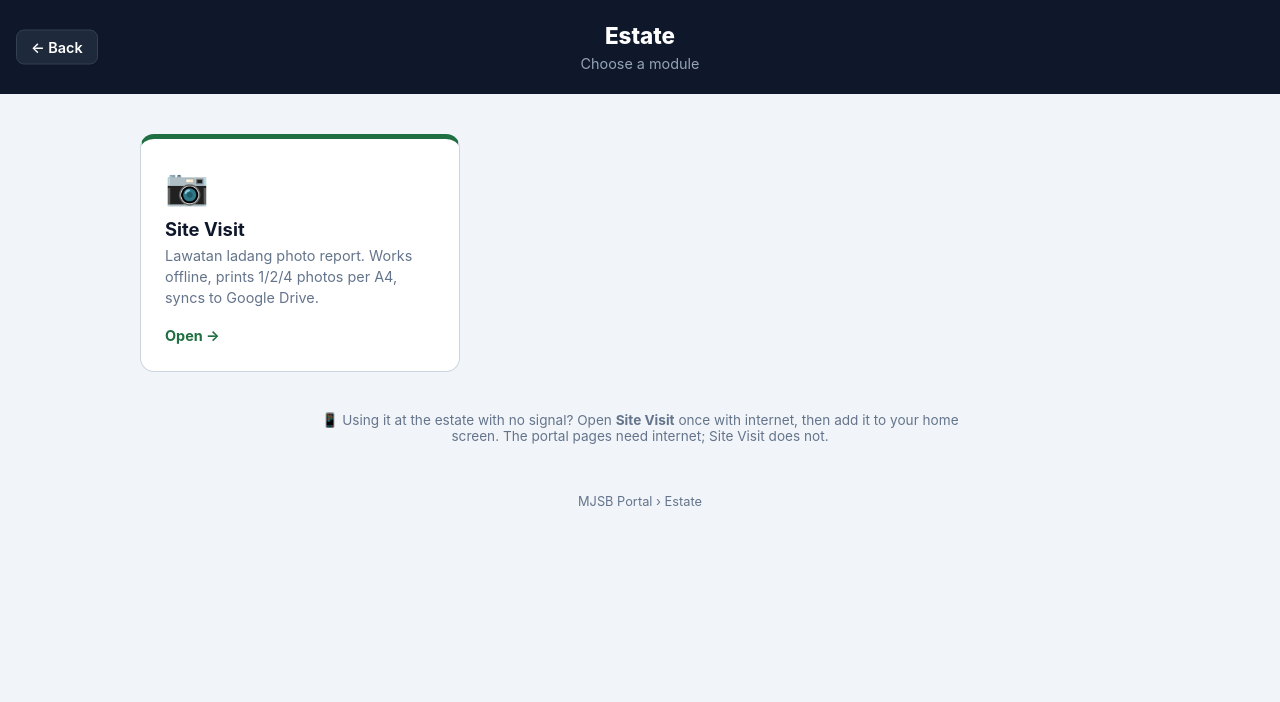
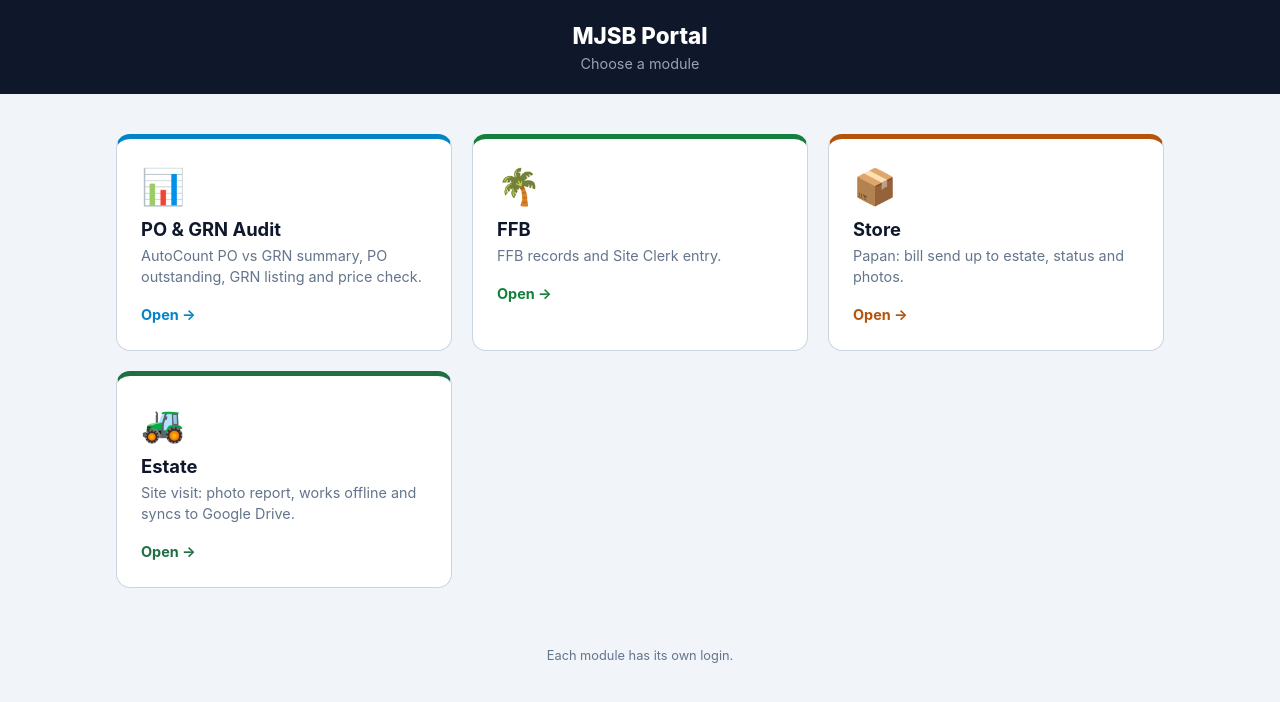
Before and after one commit to MJSB-LEE/MJSB-LEE.github.io, a plain HTML site: page index.html in a window 1280 px wide. Drawn offline with Linux system fonts and the light colour scheme.

Commit message:
Update index.html

```diff
--- a/index.html
+++ b/index.html
@@ -3,17 +3,15 @@
 <head>
 <meta charset="utf-8">
 <meta name="viewport" content="width=device-width, initial-scale=1">
-<title>Estate · MJSB Portal</title>
+<title>MJSB Portal</title>
 <style>
   :root{--bg:#f1f5f9;--card:#fff;--text:#1e293b;--muted:#64748b;--border:#cbd5e1;--navy:#0f172a}
   *{box-sizing:border-box}
   body{margin:0;font-family:Inter,"Segoe UI",system-ui,sans-serif;background:var(--bg);color:var(--text);min-height:100vh}
-  header{background:var(--navy);color:#fff;padding:22px 16px;text-align:center;position:relative}
+  header{background:var(--navy);color:#fff;padding:22px 16px;text-align:center}
   header h1{margin:0;font-size:1.4rem;font-weight:800}
   header p{margin:6px 0 0;color:#94a3b8;font-size:.9rem}
-  .back{position:absolute;left:16px;top:50%;transform:translateY(-50%);color:#fff;text-decoration:none;font-size:.9rem;font-weight:600;border:1px solid #334155;border-radius:8px;padding:8px 14px;background:#1e293b}
-  .back:hover{background:#334155}
-  main{max-width:1080px;margin:40px auto;padding:0 16px;display:grid;grid-template-columns:repeat(auto-fill,minmax(260px,320px));gap:20px;justify-content:center}
+  main{max-width:1080px;margin:40px auto;padding:0 16px;display:grid;grid-template-columns:repeat(auto-fit,minmax(260px,1fr));gap:20px}
   a.card{display:block;background:var(--card);border:1px solid var(--border);border-radius:14px;padding:26px 24px;text-decoration:none;color:inherit;border-top:5px solid var(--c);transition:transform .12s,box-shadow .12s}
   .card.soon{display:block;background:#f8fafc;border:1px dashed var(--border);border-radius:14px;padding:26px 24px;border-top:5px solid var(--c);opacity:.75;cursor:default}
   a.card:hover{transform:translateY(-3px);box-shadow:0 10px 24px rgba(15,23,42,.12)}
@@ -21,26 +19,25 @@
   .card h2{margin:10px 0 6px;font-size:1.15rem;color:var(--navy)}
   .card p{margin:0 0 16px;color:var(--muted);font-size:.9rem;line-height:1.45}
   .go{font-weight:700;color:var(--c);font-size:.9rem}
-  .tip{max-width:700px;margin:0 auto 30px;padding:0 16px;color:var(--muted);font-size:.85rem;text-align:center}
   footer{text-align:center;color:var(--muted);font-size:.8rem;padding:20px 16px}
-  @media (max-width:600px){ .back{position:static;transform:none;display:inline-block;margin-bottom:12px} main{grid-template-columns:1fr} }
 </style>
 </head>
 <body>
 <header>
-  <a class="back" href="../">← Back</a>
-  <h1>Estate</h1>
+  <h1>MJSB Portal</h1>
   <p>Choose a module</p>
 </header>
 <main id="mods"></main>
-<p class="tip">📱 Using it at the estate with no signal? Open <b>Site Visit</b> once with internet, then add it to your home screen. The portal pages need internet; Site Visit does not.</p>
-<footer>MJSB Portal › Estate</footer>
+<footer>Each module has its own login.</footer>
 <script>
-/* ===== EDIT HERE to add estate modules =====
-   link = where the module is. "../lawatan-ladang/" = the GitHub repo named "lawatan-ladang"
-   soon:true = shows "Coming soon" and cannot be clicked */
+/* ===== EDIT HERE to add / rename modules =====
+   link = the GitHub repo name (e.g. repo "po" → "po/")
+   soon:true = shows "Coming soon" and cannot be clicked (remove it when the module is ready) */
 const MODULES = [
-  { icon:'📷', name:'Site Visit', desc:'Lawatan ladang photo report. Works offline, prints 1/2/4 photos per A4, syncs to Google Drive.', link:'../lawatan-ladang/', color:'#1f6f43' },
+  { icon:'📊', name:'PO & GRN Audit', desc:'AutoCount PO vs GRN summary, PO outstanding, GRN listing and price check.', link:'po/',  color:'#0284c7' },
+  { icon:'🌴', name:'FFB',            desc:'FFB records and Site Clerk entry.',                                       link:'RALLFALL-FFB/', color:'#15803d' },
+  { icon:'📦', name:'Store',          desc:'Papan: bill send up to estate, status and photos.',                       link:'store/', color:'#b45309' },
+  { icon:'🚜', name:'Estate',         desc:'Site visit: photo report, works offline and syncs to Google Drive.',      link:'estate/', color:'#1f6f43' },
 ];
 document.getElementById('mods').innerHTML = MODULES.map(m => m.soon
   ? `<div class="card soon" style="--c:${m.color}"><div class="icon">${m.icon}</div><h2>${m.name}</h2><p>${m.desc}</p><span class="go">Coming soon</span></div>`
```
